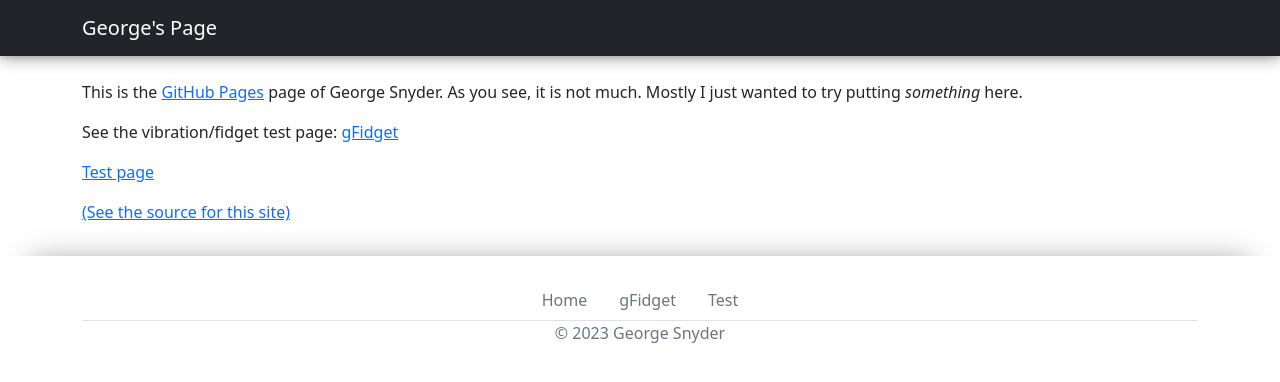
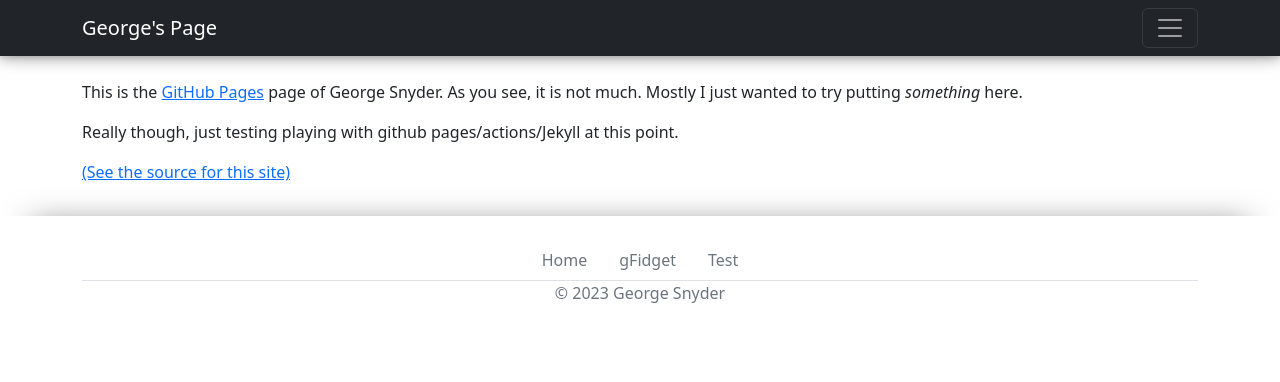
Before and after one commit to snydergd/snydergd.github.io, a Jekyll site: the page built from index.md, in a window 1280 px wide. Shown: the top 382 px of the page. Built offline with Jekyll 4.4.1, drawn with Linux system fonts in a browser that asks for light colours.

Commit message:
Add projects page

```diff
--- a/_layouts/base.html
+++ b/_layouts/base.html
@@ -12,6 +12,16 @@
             <div class="navbar navbar-dark bg-dark shadow-sm">
                 <div class="container">
                     <a href="{{ '/' | absolute_url }}" class="navbar-brand">{{ site.title }}</a>
+                    <button class="navbar-toggler" type="button" data-bs-toggle="collapse" data-bs-target="#navbarSupportedContent" aria-controls="navbarSupportedContent" aria-expanded="false" aria-label="Toggle navigation">
+                        <span class="navbar-toggler-icon"></span>
+                    </button>
+                    <div class="collapse navbar-collapse" id="navbarSupportedContent">
+                        <ul class="navbar-nav me-auto mb-2 mb-lg-0">
+                            <li class="nav-item">
+                                <a class="nav-link active" href="projects">Projects</a>
+                            </li>
+                        </ul>
+                    </div>
                 </div>
             </div>
         </header>
--- a/index.md
+++ b/index.md
@@ -4,6 +4,4 @@ layout: default
 
 This is the [GitHub Pages](https://help.github.com/pages/) page of George Snyder.  As you see, it is not much.  Mostly I just wanted to try putting <i>something</i> here.
 
-See the vibration/fidget test page: [gFidget](/gfidget/)
-
-[Test page](test.html)
+Really though, just testing playing with github pages/actions/Jekyll at this point.
```
Also changed, not shown: _layouts/projects.md (added, +10 -0 lines).
